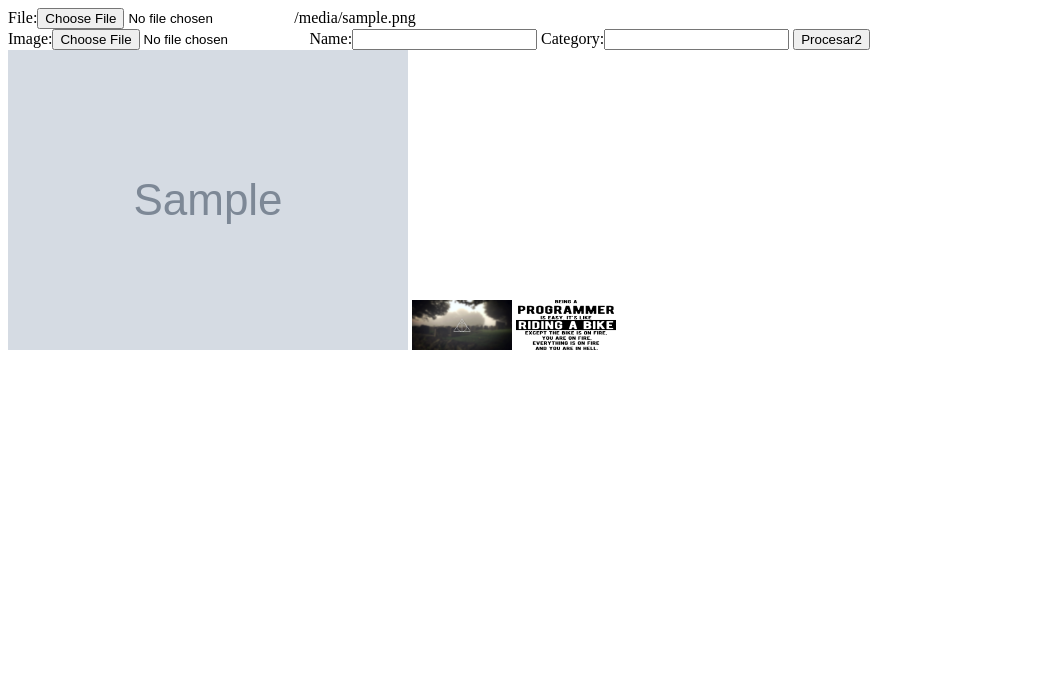
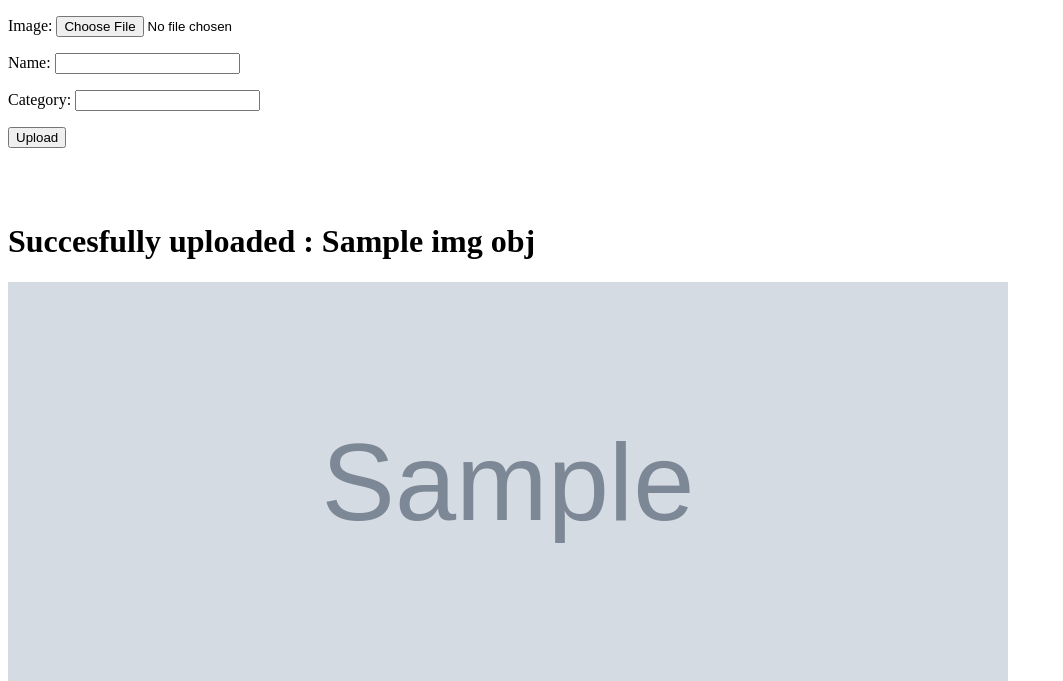
Before and after one commit to FrostMure/ImageField, a Django app: template templates/MostrarImagen.html in a window 1280 px wide. Shown: the top 681 px of the page, without its empty margins (0-1063 px from the left). Before the commit the page ends 350 px from the top, so only its background shows below. Run offline with Django 3.2, Linux system fonts and the light colour scheme; the template is opened without the code that fills it: values that come from a table or form of the project are taken from there, most other values are stand-ins (such as "Sample title", 1, 10 or a date in 2020); grey boxes marked "Sample" are stand-in pictures.

Commit message:
test
New

```diff
--- a/ImageField/settings.py
+++ b/ImageField/settings.py
@@ -127,6 +127,5 @@ STATICFILES_DIRS = ['static/']
 
 DEFAULT_AUTO_FIELD = 'django.db.models.BigAutoField'
 
-MEDIA_URL = " /media/"
-MEDIA_ROOT = BASE_DIR / 'media'
-MEDIA_ROOT = os.path.join(BASE_DIR, 'media')
+MEDIA_URL = "/media/"
+MEDIA_ROOT = os.path.join(BASE_DIR, 'static/media')
--- a/ImageField/urls.py
+++ b/ImageField/urls.py
@@ -17,6 +17,7 @@ from django.contrib import admin
 from django.conf import settings
 from django.views.static import serve
 from django.urls import path, include, re_path
+from django.conf.urls.static import static
 
 
 urlpatterns = [
@@ -24,8 +25,5 @@ urlpatterns = [
     path('', include('image.urls')),
 ]
 
-urlpatterns += [
-    re_path(r'^media/(?P<path>.*)$', serve, {
-        'document_root': settings.MEDIA_ROOT,
-    })
-]
+if settings.DEBUG:
+    urlpatterns += static(settings.MEDIA_URL, document_root=settings.MEDIA_ROOT)
--- a/image/forms.py
+++ b/image/forms.py
@@ -1,12 +1,11 @@
 from django import forms
-from django.forms import ModelForm
 from image.models import imagen
 
-class ImageForm(forms.Form):
-    file = forms.ImageField()
-
-class FormImagen(ModelForm):
+class ImageForm(forms.ModelForm):
     class Meta:
         model = imagen
-        fields = '__all__'
-        #widgets = {'name': forms.HiddenInput()}
+        fields = ('__all__')
+
+    name = forms.CharField()
+    category = forms.CharField()
+    image = forms.ImageField()
--- a/image/models.py
+++ b/image/models.py
@@ -3,9 +3,9 @@ from django.db import models
 # Create your models here.
 
 class imagen(models.Model):
-    image = models.ImageField(blank=True, upload_to='test/',default='media/L0Wwka.png')
+    image = models.ImageField(blank=True, upload_to="test/", null=True)
     name = models.CharField(max_length=100, blank=True)
     category = models.CharField(max_length=100, blank=True)
 
     def __str__(self):
-        return f"imagen: {self.image}"
+        return f"imagen: {self.category}"
--- a/image/urls.py
+++ b/image/urls.py
@@ -2,6 +2,6 @@ from django.urls import path
 from . import views
 
 urlpatterns = [
-    path('MostrarImagen/', views.MostrarImagen),
+    path('', views.MostrarImagen),
 #    path('photo/', views.MostrarImagen)
 ]
--- a/templates/MostrarImagen.html
+++ b/templates/MostrarImagen.html
@@ -1,4 +1,6 @@
 <!DOCTYPE html>
+{% load static %}
+
 <html lang="en">
 <head>
     <meta charset="UTF-8">
@@ -8,21 +10,24 @@
 
     <form method="post" enctype="multipart/form-data">
         {% csrf_token %}
-        {{ form }}
-        {{ img.imagen }}
-        <img src="">
+        {{ form.as_p }}
+        <button type="submit">Upload</button>
     </form>
 
-    <form method="post" enctype="multipart/form-data">
-        {% csrf_token %}
-        {{ form2 }}
-        <input type="submit" value="Procesar2">
-    </form>
-    {% for img in img %}
-        <img src="{{ img.image.url }}">
-    {% endfor %}
-    <img src="L0Wwka.png" height="50px" width="100px">
-    <img src="44283507.jpg" height="50px" width="100px">
+    <br/>
+    <br/>
+    <br/>
+
+    <!-- Arreglar que muestre los elementos con fotos aunque existan algunos que no tengan asociadas -->
+
+        {% if img_obj %}
+            <h1>Succesfully uploaded : {{ img_obj.name }}</h1>
+            <img src="{{ img_obj.image.url }}" width="1000px" height="400px">
+        {% endif %}
+
+    <img src="{{ img.image.url }}">
+    <!-- <img src="{% static 'test/45194087.jpg' %}" alt=""> -->
+
     <!-- <script src="../static/js/script.js"></script> -->
 </body>
 </html>
```
Also changed, not shown: image/views.py (+7 -13 lines), db.sqlite3, media/L0Wwka.png (deleted), media/test/44283507_1883188391801441_2594122077409640448_n.jpg (deleted).
